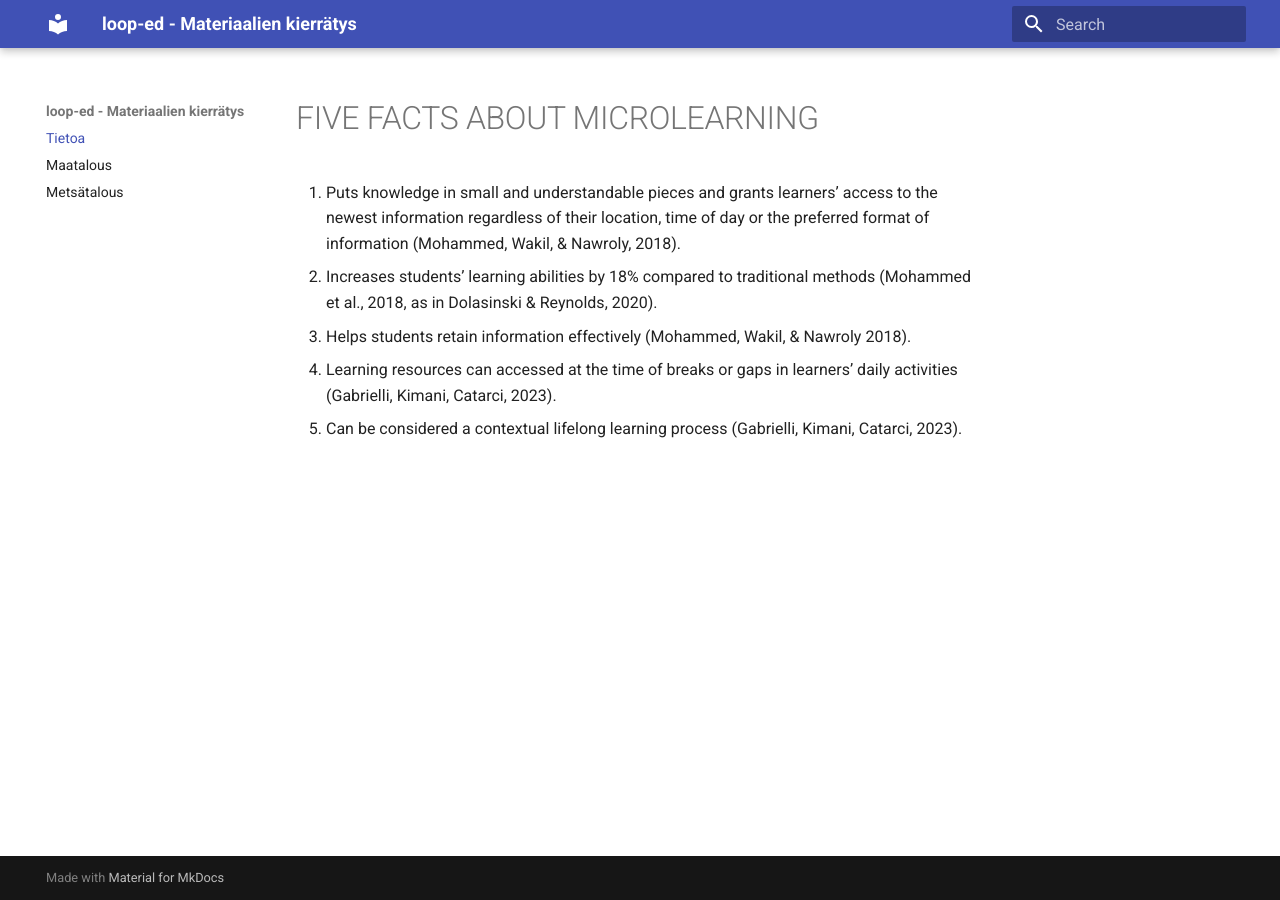
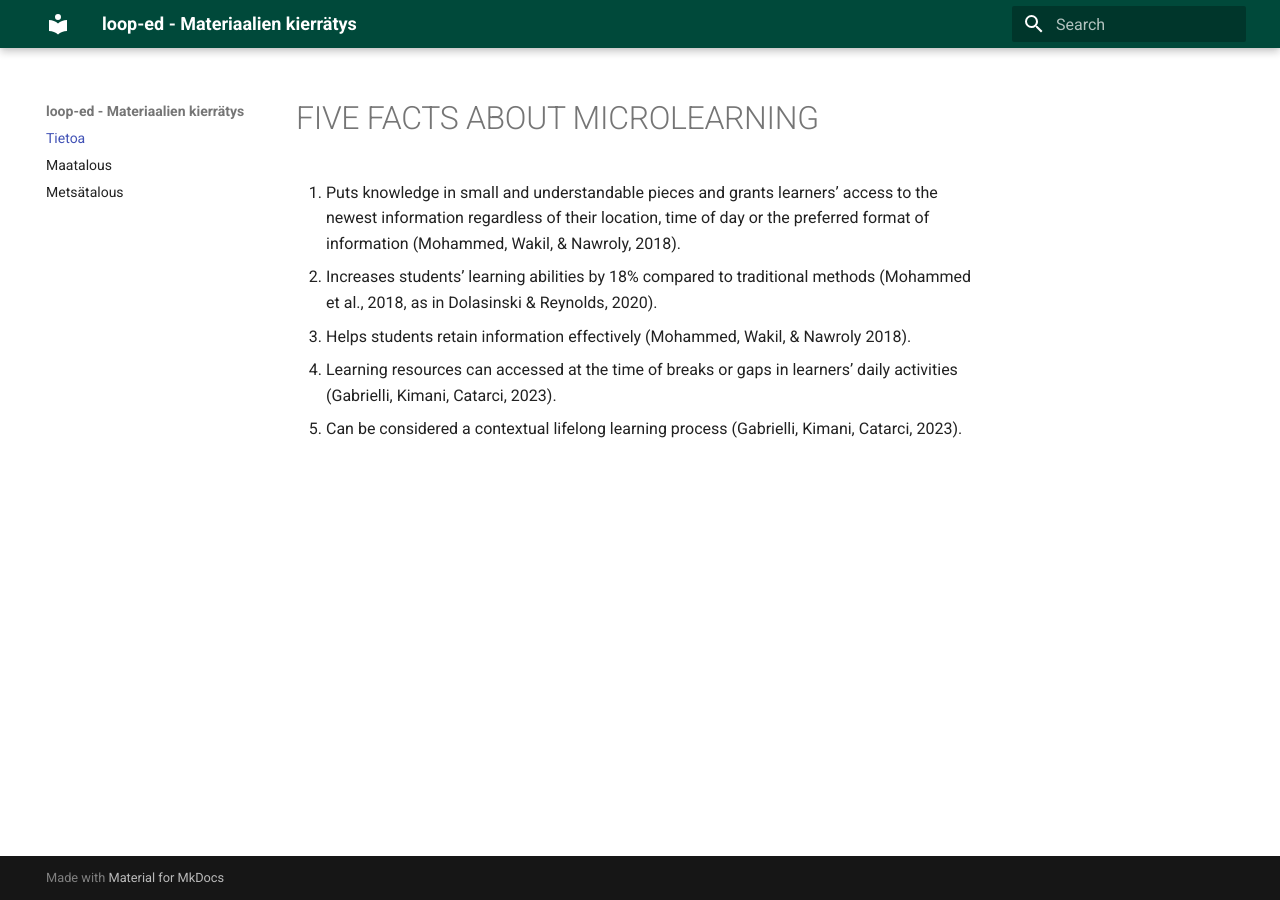
Before and after one commit to vt13op/loop-ed, an MkDocs documentation site: the page built from docs/index.md, in a window 1280 px wide. Built offline with MkDocs 1.6.1 and Material for MkDocs 9.7.7, drawn with Linux system fonts in a browser that asks for light colours.

Commit message:
Update styles.css

```diff
--- a/docs/assets/styles.css
+++ b/docs/assets/styles.css
@@ -1,3 +1,3 @@
 header.md-header {
-  backgrou-color: #00493A;
+  background-color: #00493A;
 }
```
